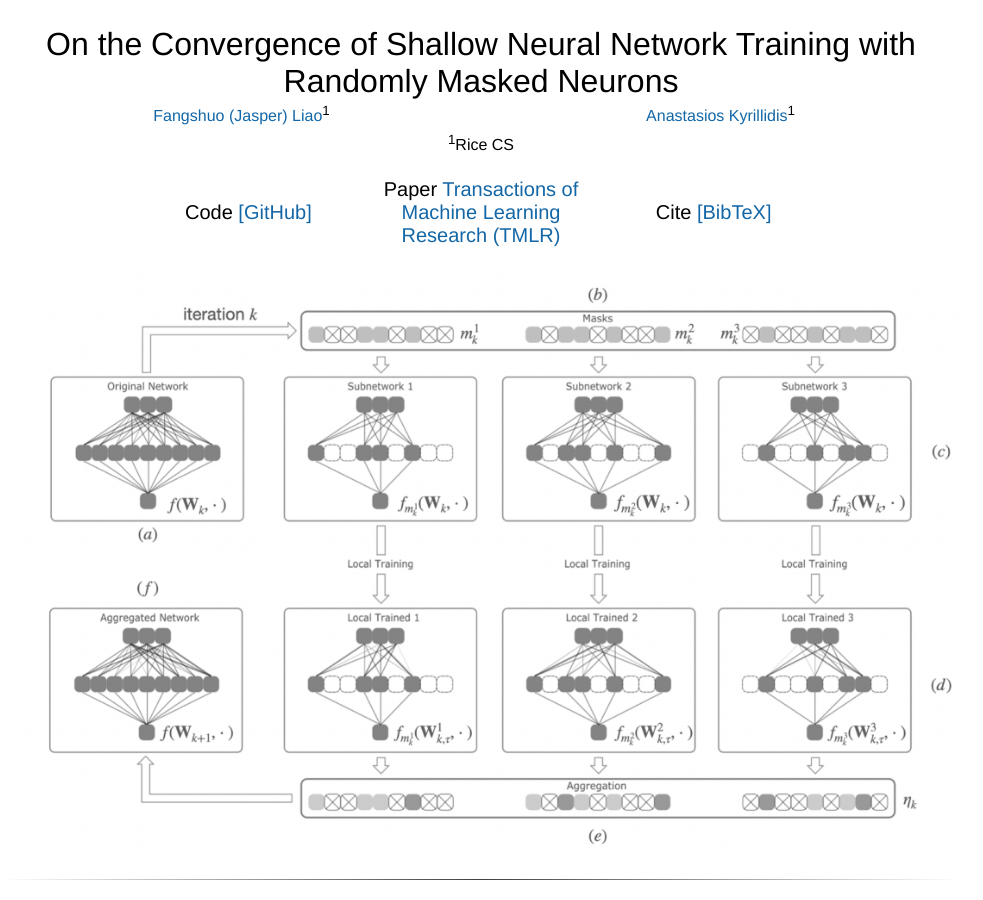
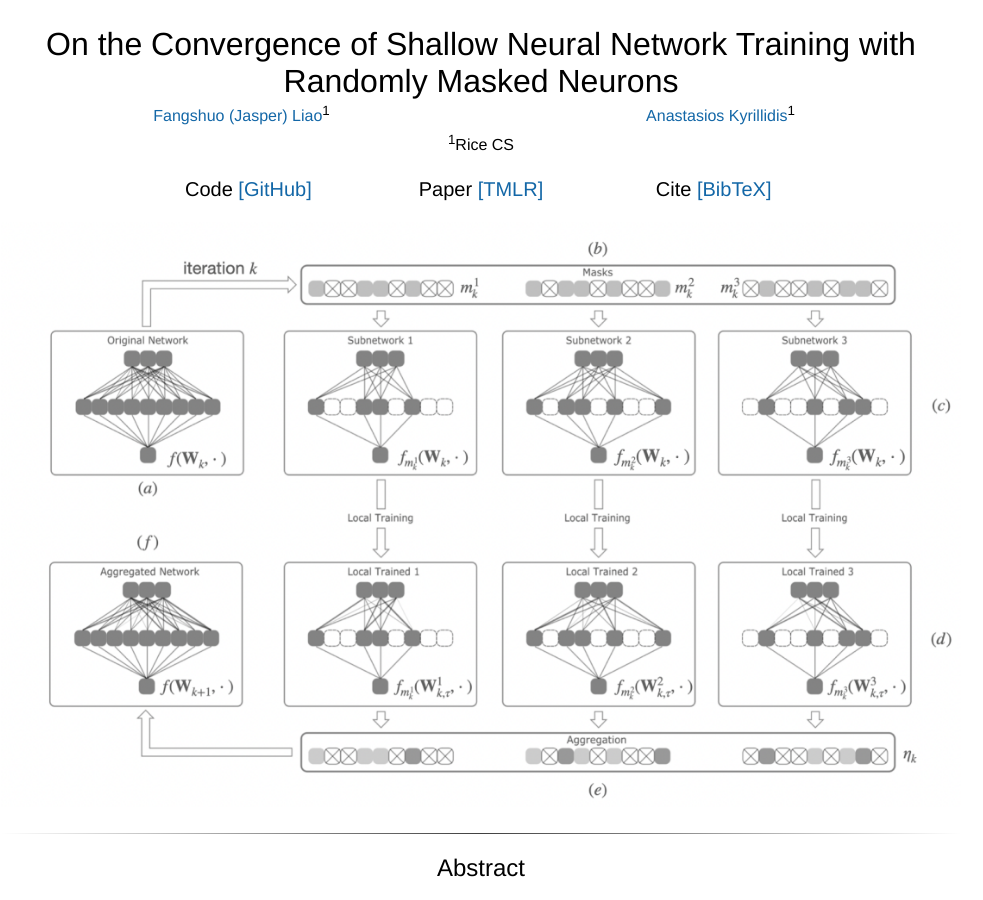
Before and after one commit to akyrillidis/ist, a Jekyll site: the page theory_IST.html, which Jekyll copies as it is, in a window 1280 px wide and 900 px high. Shown: the whole window, without its empty margins (159-1142 px from the left). Built offline with Jekyll 4.4.1, drawn with Linux system fonts in a browser that asks for light colours; some web fonts are replaced.

Commit message:
Update theory_IST.html

```diff
--- a/theory_IST.html
+++ b/theory_IST.html
@@ -209,7 +209,7 @@
                 <center>
                   <br>
                   <span style="font-size:20px">
-                    Paper <a href="https://openreview.net/pdf?id=e7mYYMSyZH"> Transactions of Machine Learning Research (TMLR)</a>
+                    Paper <a href="https://openreview.net/pdf?id=e7mYYMSyZH"> [TMLR]</a>
                   </span>
                 </center>
               </td>
```
